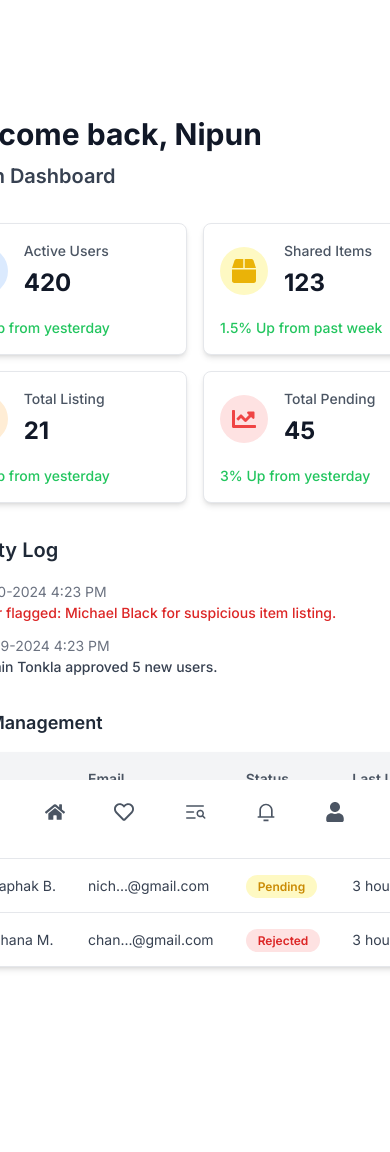
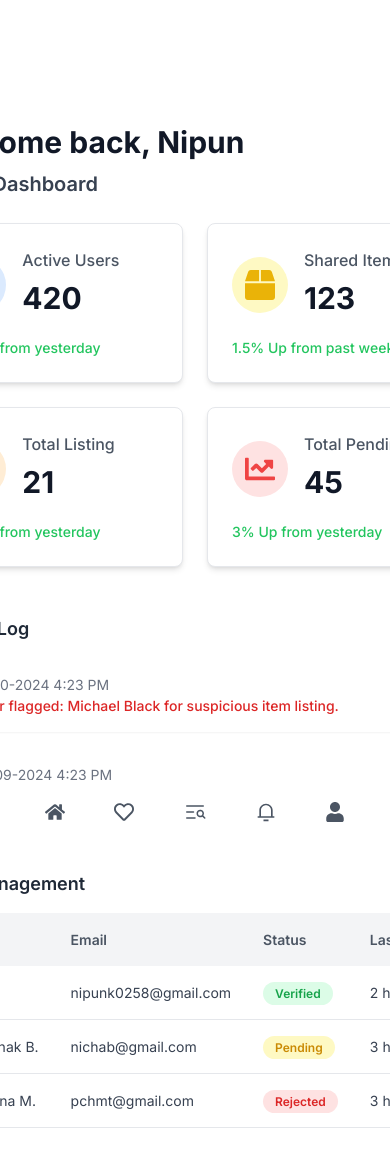
Before and after one commit to KaweewatN/ShareHood, a Next.js app in the folder share-hood/: page /admin in a window 390 px wide. Shown: the top 1152 px of the page. Before the commit the page ends 1095 px from the top, so only its background shows below. Built offline with nearby package versions, Linux system fonts and the light colour scheme.

Commit message:
fix: responsive card

```diff
--- a/share-hood/package.json
+++ b/share-hood/package.json
@@ -33,6 +33,7 @@
     "postgres": "^3.4.5",
     "punycode": "^2.3.1",
     "react": "^18",
+    "react-dom": "^18.3.1",
     "react-icons": "^5.3.0",
     "react-loading-skeleton": "^3.5.0",
     "react-slick": "^0.30.2",
--- a/share-hood/src/app/(Nav)/admin/page.tsx
+++ b/share-hood/src/app/(Nav)/admin/page.tsx
@@ -4,7 +4,7 @@ import AdminDashboard from "@components/adminDashboard/AdminDashboard";
 
 export default function AdminDashboardPage() {
   return (
-    <div className="min-h-screen p-4 sm:p-6 md:p-8">
+    <div className="p-4 sm:p-6 md:p-8 min-h-screen">
       <AdminDashboard />
     </div>
   );
--- a/share-hood/src/components/adminDashboard/ActivityLog.tsx
+++ b/share-hood/src/components/adminDashboard/ActivityLog.tsx
@@ -1,6 +1,6 @@
 "use client";
 
-import {FaExclamationCircle, FaCheckCircle} from "react-icons/fa";
+import { FaExclamationCircle, FaCheckCircle } from "react-icons/fa";
 
 const activityLogs = [
   {
@@ -17,20 +17,33 @@ const activityLogs = [
 
 export default function ActivityLog() {
   return (
-    <div>
-      <h3 className="mb-4 text-xl font-semibold text-gray-800">Activity Log</h3>
-      <div className="space-y-3">
+    <div className="overflow-hidden">
+      <div className="space-y-4">
         {activityLogs.map((log, index) => (
-          <div key={index} className="flex items-start space-x-3">
+          <div
+            key={index}
+            className="flex items-start space-x-3 rounded-md p-4 shadow-sm"
+          >
+            {/* Icon */}
             {log.type === "alert" ? (
-              <FaExclamationCircle className="text-red-500" />
+              <FaExclamationCircle
+                className="text-xl text-red-500 flex-shrink-0"
+                aria-label="Alert Icon"
+              />
             ) : (
-              <FaCheckCircle className="text-blue-500" />
+              <FaCheckCircle
+                className="text-xl text-blue-500 flex-shrink-0"
+                aria-label="Info Icon"
+              />
             )}
-            <div>
+
+            {/* Text Content */}
+            <div className="flex-1">
               <p className="text-sm text-gray-500">{log.time}</p>
               <p
-                className={`text-sm font-medium ${log.type === "alert" ? "text-red-600" : "text-gray-700"}`}
+                className={`text-sm font-medium ${
+                  log.type === "alert" ? "text-red-600" : "text-gray-700"
+                }`}
               >
                 {log.message}
               </p>
--- a/share-hood/src/components/adminDashboard/AdminDashboard.tsx
+++ b/share-hood/src/components/adminDashboard/AdminDashboard.tsx
@@ -1,8 +1,8 @@
 "use client";
 
-import {useMemo} from "react";
+import { useMemo } from "react";
 import AdminDashboardCard from "./AdminDashboardCard";
-import {FaBox, FaClock, FaChartLine, FaUserFriends} from "react-icons/fa";
+import { FaBox, FaClock, FaChartLine, FaUserFriends } from "react-icons/fa";
 import ActivityLog from "./ActivityLog";
 import UserTable from "./UserTable";
 
@@ -60,31 +60,36 @@ export default function AdminDashboard() {
           growthColor={data.growthColor}
         />
       )),
-    [],
+    []
   );
 
   return (
-    <div className="50 min-h-screen space-y-8 p-4 sm:p-6 md:p-8">
+    <div className="min-h-screen p-6 overflow-auto">
       {/* Header Section */}
-      <div>
+      <div className="mb-6">
         <h1 className="text-3xl font-bold text-gray-900">Welcome back, Nipun</h1>
-        <h2 className="mt-1 text-xl font-semibold text-gray-700">Admin Dashboard</h2>
+        <h2 className="text-xl font-semibold text-gray-700 mt-1">Admin Dashboard</h2>
       </div>
 
       {/* Responsive Grid for Dashboard Cards */}
-      <div className="lg:grid-cols-auto-fit grid auto-rows-min grid-cols-2 gap-4 sm:grid-cols-3">
+      <div className="grid grid-cols-2 gap-6 justify-items-center">
         {cards}
       </div>
 
-      {/* Activity Log Section */}
-      <div>
-        <ActivityLog />
+      {/* Activity Log */}
+      <div className="mt-12">
+        <h3 className="text-lg font-semibold text-gray-800 mb-4">Activity Log</h3>
+        <div className="overflow-auto max-h-60">
+          <ActivityLog />
+        </div>
       </div>
 
-      {/* User Management Section */}
-      <div>
-        <h3 className="mb-4 text-lg font-semibold text-gray-800">User Management</h3>
-        <UserTable />
+      {/* User Management */}
+      <div className="mt-12">
+        <h3 className="text-lg font-semibold text-gray-800 mb-4">User Management</h3>
+        <div className="overflow-auto max-h-80">
+          <UserTable />
+        </div>
       </div>
     </div>
   );
--- a/share-hood/src/components/adminDashboard/AdminDashboardCard.tsx
+++ b/share-hood/src/components/adminDashboard/AdminDashboardCard.tsx
@@ -1,6 +1,6 @@
 "use client";
 
-import {IconType} from "react-icons";
+import { IconType } from "react-icons";
 
 type AdminDashboardCardProps = {
   label: string;
@@ -22,23 +22,28 @@ export default function AdminDashboardCard({
   growthColor,
 }: AdminDashboardCardProps) {
   return (
-    <div className="flex flex-col justify-between rounded-lg border bg-white p-4 shadow-md transition-shadow duration-200 hover:shadow-lg">
+    <div className="flex flex-col justify-between rounded-lg border bg-white p-6 shadow-md transition-shadow duration-200 hover:shadow-lg w-full max-w-xs">
       {/* Top Section */}
       <div className="flex items-center space-x-4">
         {/* Icon Container */}
-        <div className={`flex h-12 w-12 items-center justify-center rounded-full ${bgColor}`}>
-          <Icon className={`text-2xl ${iconColor}`} />
+        <div
+          className={`flex h-14 w-14 items-center justify-center rounded-full ${bgColor}`}
+        >
+          <Icon className={`text-3xl ${iconColor}`} />
         </div>
+
         {/* Text Section */}
         <div className="flex-1">
-          <h4 className="truncate whitespace-nowrap text-sm font-medium text-gray-600">{label}</h4>
-          <p className="mt-1 text-2xl font-bold text-gray-900">{value}</p>
+          <h4 className="truncate text-base font-medium text-gray-600">
+            {label}
+          </h4>
+          <p className="mt-1 text-3xl font-bold text-gray-900">{value}</p>
         </div>
       </div>
 
       {/* Bottom Section */}
       <div className="mt-4">
-        <p className={`text-sm font-medium ${growthColor} whitespace-nowrap`}>{growth}</p>
+        <p className={`text-sm font-medium ${growthColor}`}>{growth}</p>
       </div>
     </div>
   );
--- a/share-hood/src/components/adminDashboard/UserTable.tsx
+++ b/share-hood/src/components/adminDashboard/UserTable.tsx
@@ -1,51 +1,41 @@
 "use client";
 
 const users = [
-  {name: "Nipun K.", email: "nip...@gmail.com", status: "Verified", lastLogin: "2 hours ago"},
-  {name: "Nunthaphak B.", email: "nich...@gmail.com", status: "Pending", lastLogin: "3 hours ago"},
-  {name: "Phonchana M.", email: "chan...@gmail.com", status: "Rejected", lastLogin: "3 hours ago"},
+  {name: "Nipun K.", email: "nipunk0258@gmail.com", status: "Verified", lastLogin: "2 hours ago"},
+  {name: "Nunthaphak B.", email: "nichab@gmail.com", status: "Pending", lastLogin: "3 hours ago"},
+  {name: "Phonchana M.", email: "pchmt@gmail.com", status: "Rejected", lastLogin: "3 hours ago"},
 ];
-
 export default function UserTable() {
   return (
-    <div className="overflow-x-auto rounded-lg bg-white shadow-md">
-      <table className="w-full text-left">
-        <thead className="bg-gray-100">
+    <div className="overflow-auto rounded-lg bg-white shadow-md">
+      <table className="min-w-full text-left border-collapse">
+        <thead className="bg-gray-100 sticky top-0">
           <tr>
-            <th className="whitespace-nowrap p-4 text-sm font-semibold text-gray-600">Name</th>
-            <th className="whitespace-nowrap p-4 text-sm font-semibold text-gray-600">Email</th>
-            <th className="whitespace-nowrap p-4 text-sm font-semibold text-gray-600">Status</th>
-            <th className="whitespace-nowrap p-4 text-sm font-semibold text-gray-600">
-              Last Login
-            </th>
+            <th className="p-4 text-sm font-semibold text-gray-600">Name</th>
+            <th className="p-4 text-sm font-semibold text-gray-600">Email</th>
+            <th className="p-4 text-sm font-semibold text-gray-600">Status</th>
+            <th className="p-4 text-sm font-semibold text-gray-600">Last Login</th>
           </tr>
         </thead>
         <tbody className="text-sm text-gray-700">
           {users.map((user, index) => (
             <tr key={index} className="border-b hover:bg-gray-50">
-              {/* Name Column */}
-              <td className="whitespace-nowrap p-4">{user.name}</td>
-
-              {/* Email Column */}
-              <td className="truncate whitespace-nowrap p-4">{user.email}</td>
-
-              {/* Status Column */}
-              <td className="whitespace-nowrap p-4">
+              <td className="p-4 whitespace-nowrap">{user.name}</td>
+              <td className="p-4 whitespace-nowrap">{user.email}</td>
+              <td className="p-4 whitespace-nowrap">
                 <span
                   className={`rounded-full px-3 py-1 text-xs font-semibold ${
                     user.status === "Verified"
                       ? "bg-green-100 text-green-600"
                       : user.status === "Pending"
-                        ? "bg-yellow-100 text-yellow-600"
-                        : "bg-red-100 text-red-600"
+                      ? "bg-yellow-100 text-yellow-600"
+                      : "bg-red-100 text-red-600"
                   }`}
                 >
                   {user.status}
                 </span>
               </td>
-
-              {/* Last Login Column */}
-              <td className="whitespace-nowrap p-4">{user.lastLogin}</td>
+              <td className="p-4 whitespace-nowrap">{user.lastLogin}</td>
             </tr>
           ))}
         </tbody>
```
Also changed, not shown: 1 other file (tests, documents, lock files or other folders).
